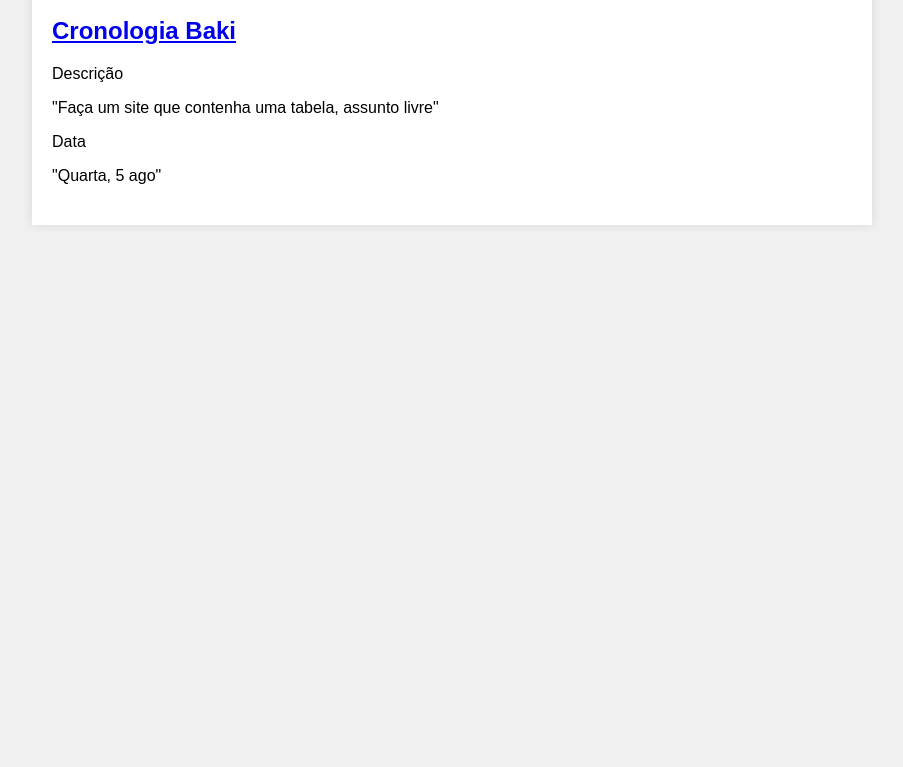
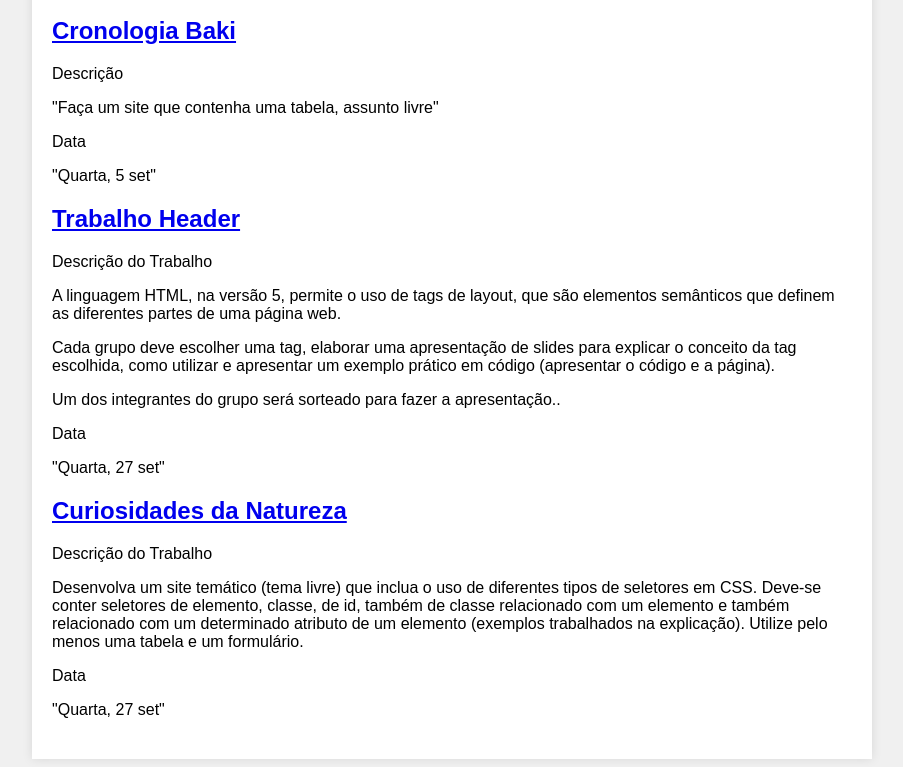
Before and after one commit to ti4g/teste, a plain HTML site: page index.html in a window 1280 px wide. Shown: the part 945-1712 px from the top of the page, without its empty margins (188-1091 px from the left). Before the commit the page ends 1178 px from the top, so only its background shows below. Drawn offline with Linux system fonts and the light colour scheme.

Commit message:
index.html

```diff
--- a/index.html
+++ b/index.html
@@ -76,7 +76,29 @@
             <p>Descrição</p>
             <p>"Faça um site que contenha uma tabela, assunto livre"</p>
             <p>Data</p>
-            <p>"Quarta, 5 ago"</p>
+            <p>"Quarta, 5 set"</p>
+        </div>
+
+        <div class="trabai">
+            <h2><a href="https://wepik.com/share/9a2daf81-88a8-4a97-8442-bee47c40bedf#rs=link" target="_blank" >Trabalho Header</a></h2>
+            <p>Descrição do Trabalho</p>
+            <p>A linguagem HTML, na versão 5, permite o uso de tags de layout, que são elementos semânticos que definem as diferentes partes de uma página web.
+                <p>Cada grupo deve escolher uma tag, elaborar uma apresentação de slides para explicar o conceito da tag escolhida, como utilizar e apresentar um
+                exemplo prático em código (apresentar o código e a página).</p>
+                    <p>Um dos integrantes do grupo será sorteado para fazer a apresentação..</p>
+            <p>Data</p>
+            <p>"Quarta, 27 set"</p>
+        </div>
+
+         <div class="trabai">
+            <h2><a href="https://nature-curious.netlify.app" target="_blank" >Curiosidades da Natureza</a></h2>
+            <p>Descrição do Trabalho</p>
+            <p>Desenvolva um site temático (tema livre) que inclua o uso de diferentes tipos de seletores em CSS.
+                Deve-se conter seletores de elemento, classe, de id, também de classe relacionado com um elemento
+                e também relacionado com um determinado atributo de um elemento (exemplos trabalhados na explicação).
+                Utilize pelo menos uma tabela e um formulário.</p>
+            <p>Data</p>
+            <p>"Quarta, 27 set"</p>
         </div>
 
 
```
